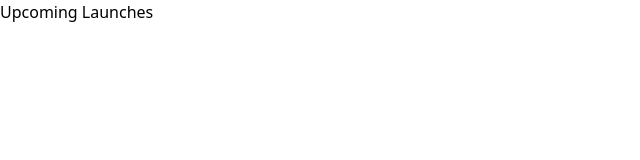
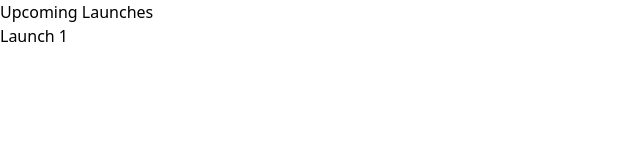
Before and after one commit to LayneV/Rocket-Launch-Tracker, a React (Vite) app: page / in a window 1280 px wide. Shown: the top 160 px of the page, without its empty margins (0-640 px from the left). Built offline with nearby package versions, Linux system fonts and the light colour scheme.

Commit message:
feat: Create logic to display launches

```diff
--- a/src/components/LaunchList.jsx
+++ b/src/components/LaunchList.jsx
@@ -1,10 +1,17 @@
+import { useState } from "react";
 
 function LaunchList() {
-    return (
-        <div>
-            <h2>Upcoming Launches</h2>
-        </div>
-    )
+  const [launches, setLaunches] = useState(["Launch 1"]);
+  return (
+    <div>
+      <h2>Upcoming Launches</h2>
+      <ul>
+        {launches.map((launch, index) => (
+          <li key={index}>{launch}</li>
+        ))}
+      </ul>
+    </div>
+  );
 }
 
-export default LaunchList
+export default LaunchList;
```
